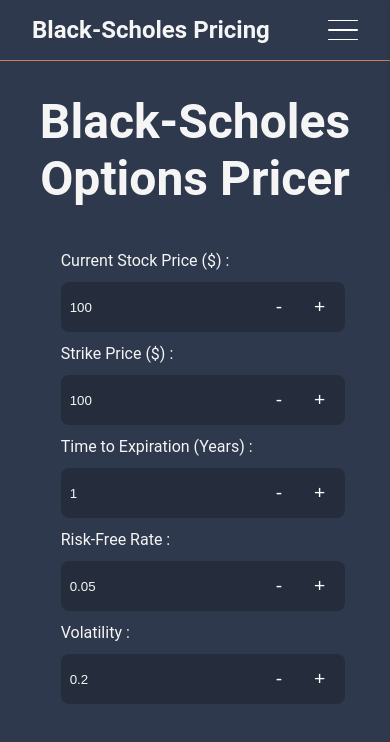
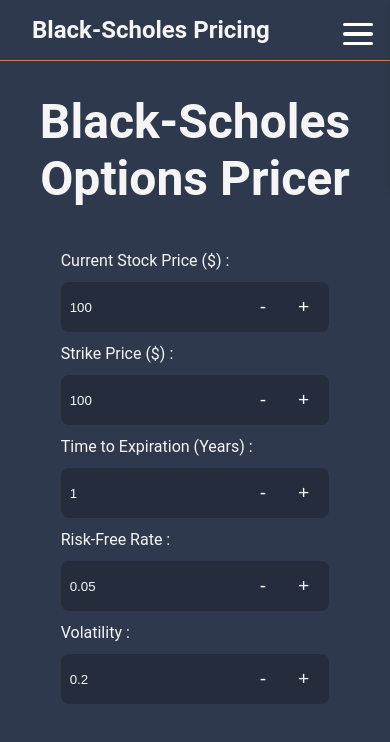
Before and after one commit to MarioSinclair/Black-Scholes-Model, a React (Vite) app in the folder frontend/: page / in a window 390 px wide. Shown: the top 742 px of the page. Built offline with nearby package versions, Linux system fonts and the light colour scheme; no server answers.

Commit message:
styling changes

```diff
--- a/frontend/src/App.css
+++ b/frontend/src/App.css
@@ -41,7 +41,7 @@
     }
 
     .prices {
-        width: 70%  !important;
+        width: 70% !important;
     }
 
 }
@@ -51,6 +51,7 @@
 }
 .input-container{
     width: 100%;
+    box-sizing: border-box;
     display: flex;
     justify-content: space-between;
     align-items: center;
--- a/frontend/src/nav.css
+++ b/frontend/src/nav.css
@@ -48,10 +48,10 @@
 
 .bar {
   width: 100%;
-  height: 2rem;
+  height: 0.25rem;
+  margin: 3px;
   background: #fff;
-  margin: 4px 0;
-  border-radius: 2px;
+  border-radius: 100px;
   transition: 0.4s;
   position: relative;
 }
@@ -72,6 +72,10 @@
 @media (max-width: 800px) {
   .burger-menu {
     display: flex;
+    position: fixed;
+    top: 0;
+    right: 0;
+    padding: 1.25rem;
   }
   .navbar-links {
     display: flex;
@@ -80,14 +84,14 @@
     top: 0;
     right: 0;
     height: 8rem;
-    width: 10rem;
+    width: 8rem;
     background: #2F394D;
-    border-radius: 0 0.5rem 0.5rem 0;
+    border-radius: 0.5rem;
     box-shadow: 2px 0 8px rgba(0,0,0,0.15);
     padding: 2rem 1rem;
     z-index: 1000;
     transform: translateX(100%);
-    transition: transform 0.3s cubic-bezier(.77,0,.18,1);
+    transition: transform 0.5s ease-in-out;
     opacity: 1;
     pointer-events: none;
   }
```
